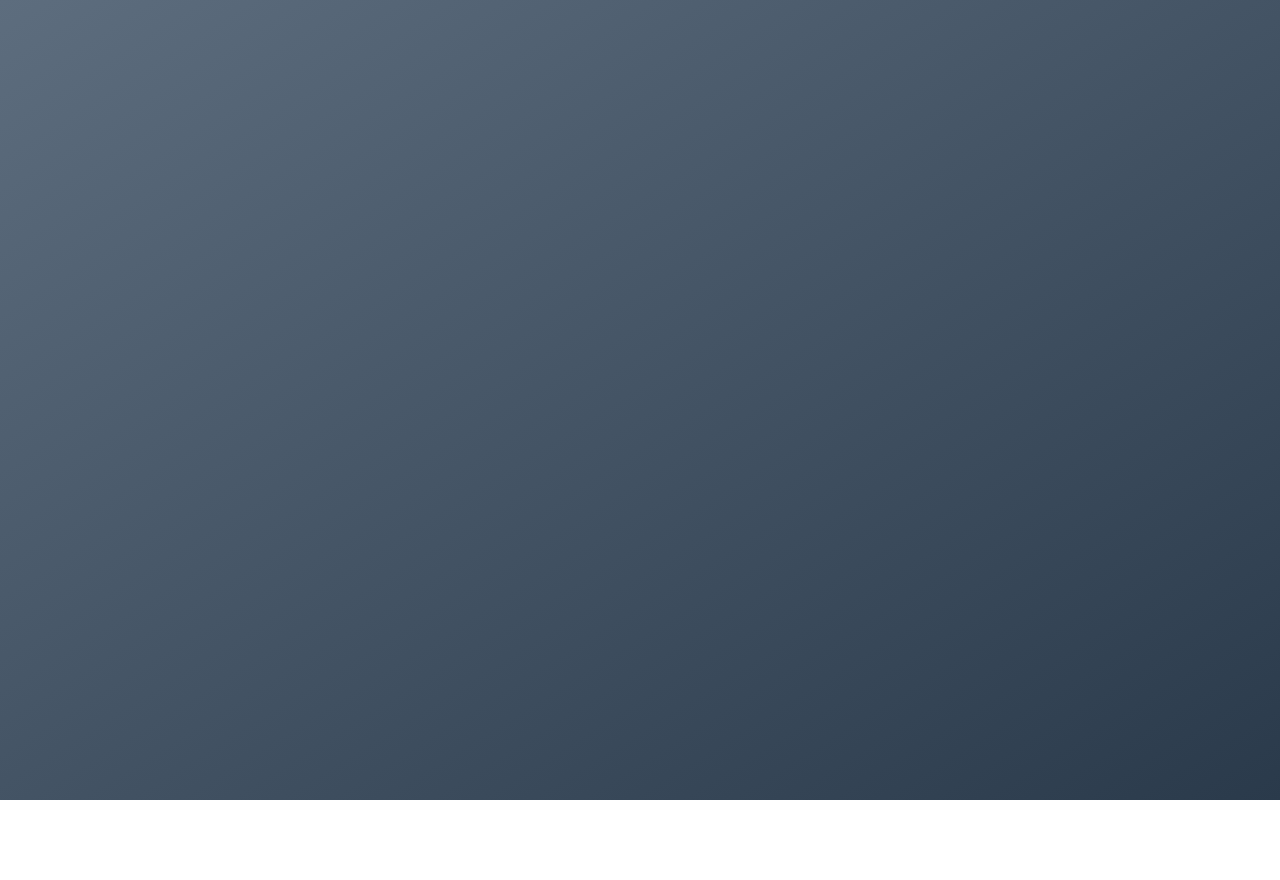
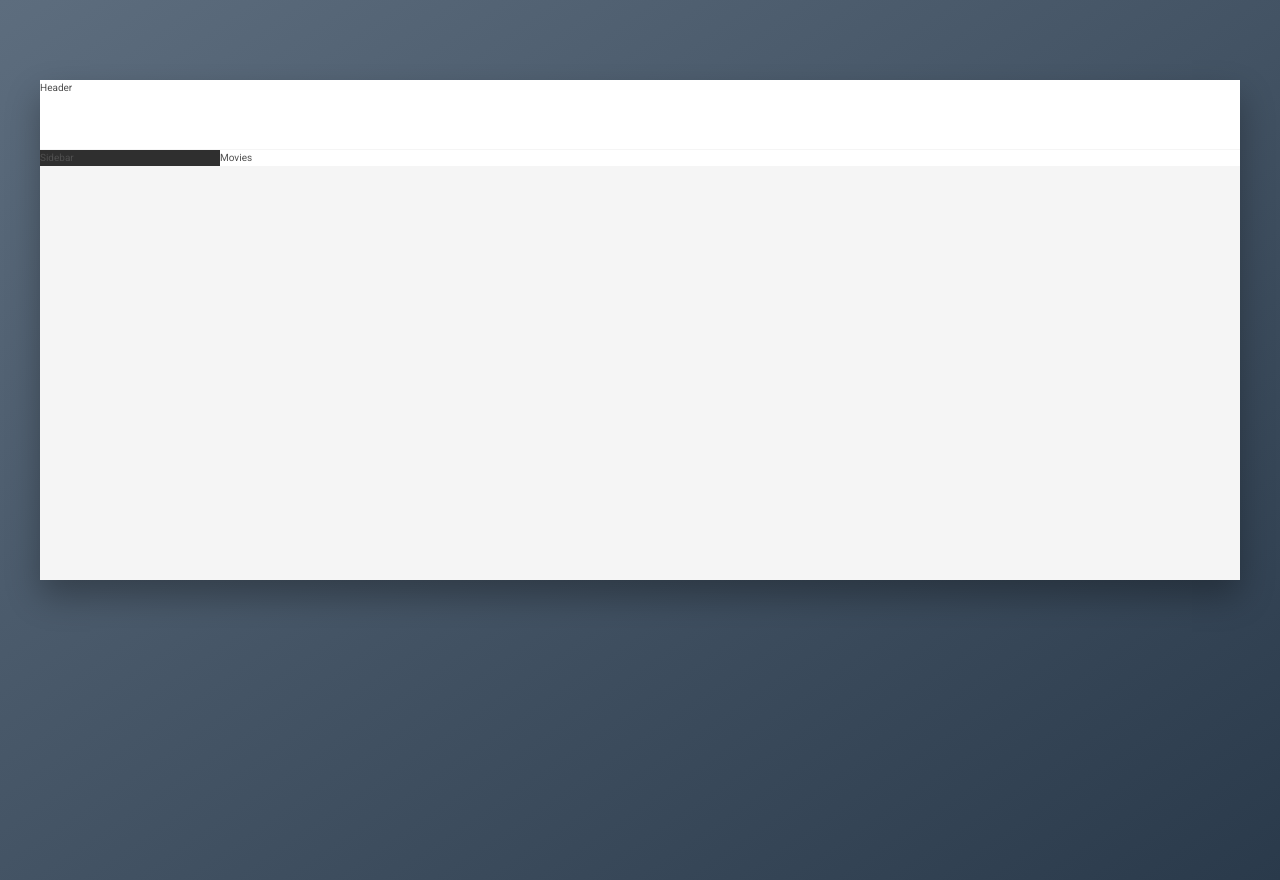
Before and after one commit to barisemreyalcin/moviemaniax, a website: page index.html in a window 1280 px wide. Before the commit the page ends 800 px from the top, so only its background shows below. Drawn offline with Linux system fonts and the light colour scheme.

Commit message:
chore(layout): add basic page layout styles in _layout.scss and add .container to index.html

```diff
--- a/index.html
+++ b/index.html
@@ -5,10 +5,24 @@
     <meta http-equiv="X-UA-Compatible" content="IE=edge" />
     <meta name="viewport" content="width=device-width, initial-scale=1.0" />
 
+    <link rel="preconnect" href="https://fonts.googleapis.com" />
+    <link rel="preconnect" href="https://fonts.gstatic.com" crossorigin />
+    <link
+      href="https://fonts.googleapis.com/css2?family=Roboto:ital,wght@0,100;0,300;0,400;0,500;0,700;0,900;1,100;1,300;1,400;1,500;1,700;1,900&display=swap"
+      rel="stylesheet"
+    />
     <link rel="stylesheet" href="css/style.css" />
     <link rel="icon" href="img/favicon.png" />
 
     <title>MovieManiax | For Cinema Enthusiasts</title>
   </head>
-  <body></body>
+  <body>
+    <div class="container">
+      <header class="header">Header</header>
+      <div class="content">
+        <nav class="sidebar">Sidebar</nav>
+        <main class="movies">Movies</main>
+      </div>
+    </div>
+  </body>
 </html>
--- a/sass/_layout.scss
+++ b/sass/_layout.scss
@@ -0,0 +1,28 @@
+.container {
+  max-width: 120rem;
+  margin: 8rem auto;
+  background-color: var(--color-gray-light-1);
+  box-shadow: var(--shadow-dark);
+
+  min-height: 50rem;
+}
+
+.header {
+  height: 7rem;
+  background-color: var(--color-white);
+  border-bottom: 1px solid var(--color-gray-light-1);
+}
+
+.content {
+  display: flex;
+}
+
+.sidebar {
+  background-color: var(--color-gray-dark-1);
+  flex: 0 0 15%;
+}
+
+.movies {
+  background-color: var(--color-white);
+  flex: 1;
+}
```
Also changed, not shown: css/style.css.
